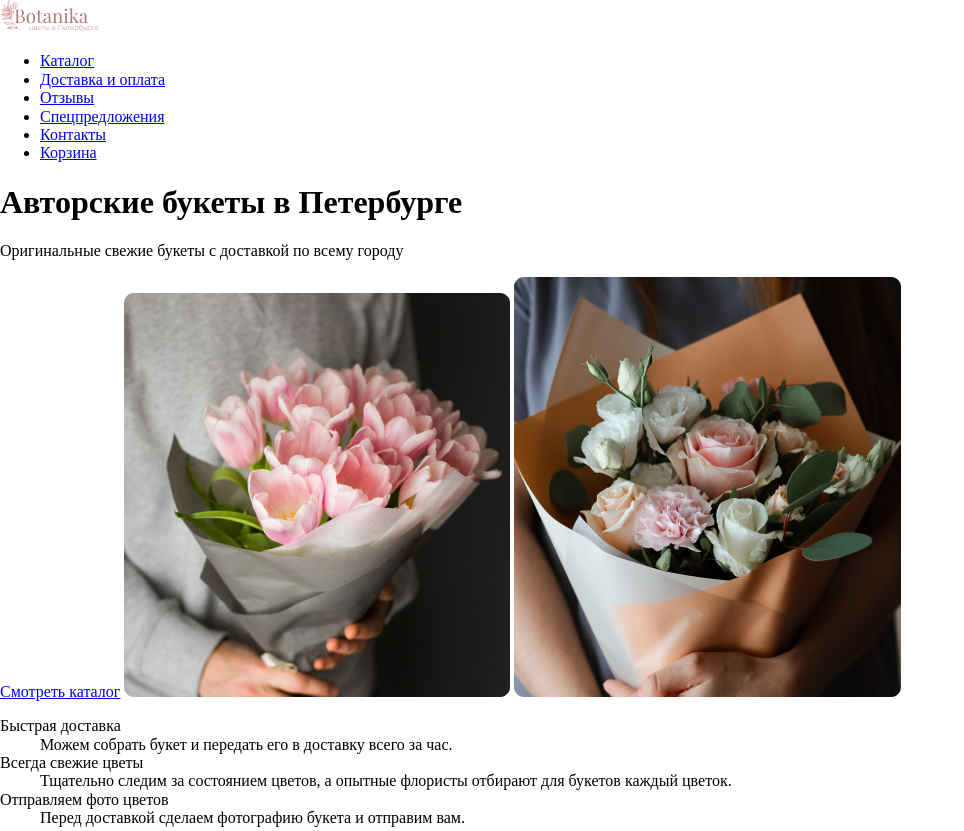
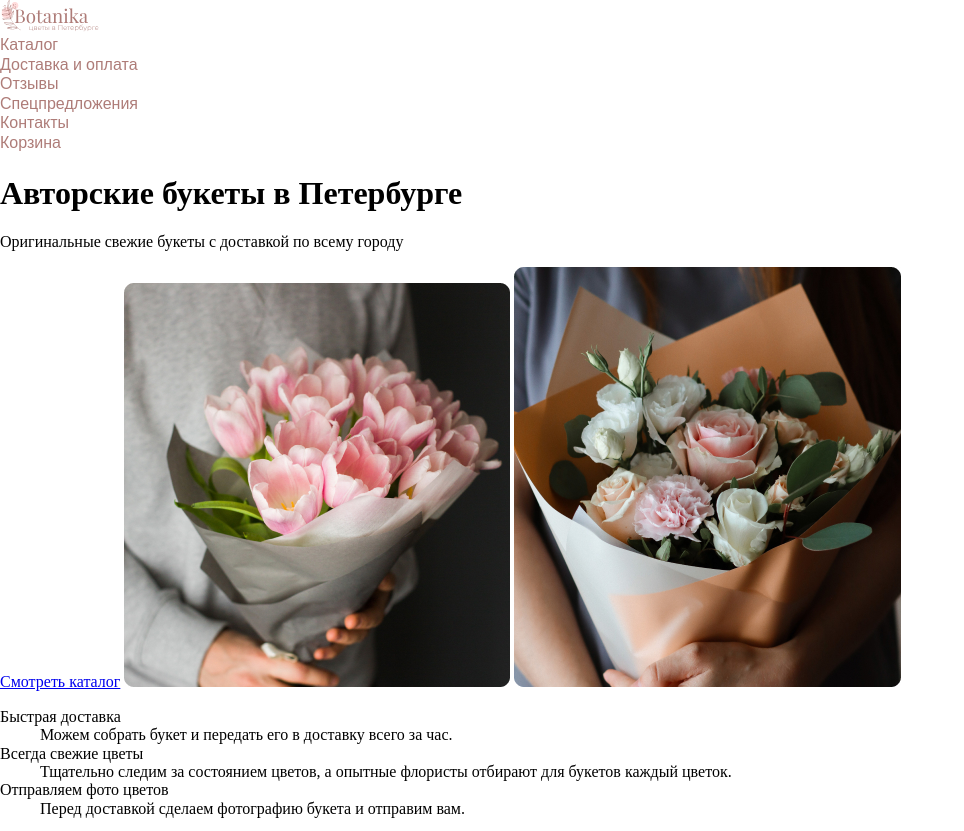
Before and after one commit to OlgaTolpykina/Zaverstau2021, a plain HTML site: page index.html in a window 1280 px wide. Shown: the top 831 px of the page, without its empty margins (0-964 px from the left). Drawn offline with Linux system fonts and the light colour scheme.

Commit message:
Подключение шрифтов

```diff
--- a/css/style.css
+++ b/css/style.css
@@ -20,20 +20,36 @@
 
 @font-face {
     font-family: 'PlayfairDisplay';
-    src: url('playfairdisplaysc-regular.eot');
-    src: url('playfairdisplaysc-regular.eot?#iefix') format('embedded-opentype'),
-         url('playfairdisplaysc-regular.woff2') format('woff2'),
-         url('playfairdisplaysc-regular.woff') format('woff');
+    src: url('..fonts/playfairdisplaysc-regular.eot');
+    src: url('..fonts/playfairdisplaysc-regular.eot?#iefix') format('embedded-opentype'),
+         url('..fonts/playfairdisplaysc-regular.woff2') format('woff2'),
+         url('..fonts/playfairdisplaysc-regular.woff') format('woff');
     font-weight: 400;
     font-style: normal;
 }
 
 @font-face {
     font-family: 'PlayfairDisplay';
-    src: url('playfairdisplaysc-bold.eot');
-    src: url('playfairdisplaysc-bold.eot?#iefix') format('embedded-opentype'),
-         url('playfairdisplaysc-bold.woff2') format('woff2'),
-         url('playfairdisplaysc-bold.woff') format('woff');
+    src: url('..fonts/playfairdisplaysc-bold.eot');
+    src: url('..fonts/playfairdisplaysc-bold.eot?#iefix') format('embedded-opentype'),
+         url('..fonts/playfairdisplaysc-bold.woff2') format('woff2'),
+         url('..fonts/playfairdisplaysc-bold.woff') format('woff');
     font-weight: 500;
     font-style: normal;
 }
+
+.header-navigation-list{
+    margin: 0;
+    padding: 0;
+    list-style-type: none;
+}
+
+.header-navigation-list a {
+    text-decoration: none;
+    font-family: 'Montserrat', 'Arial', sans-serif;
+    font-weight: 400;
+    font-style: normal;
+    font-size: 16px;
+    line-height: 19.5px;
+    color: #AE7C78;
+}
```
